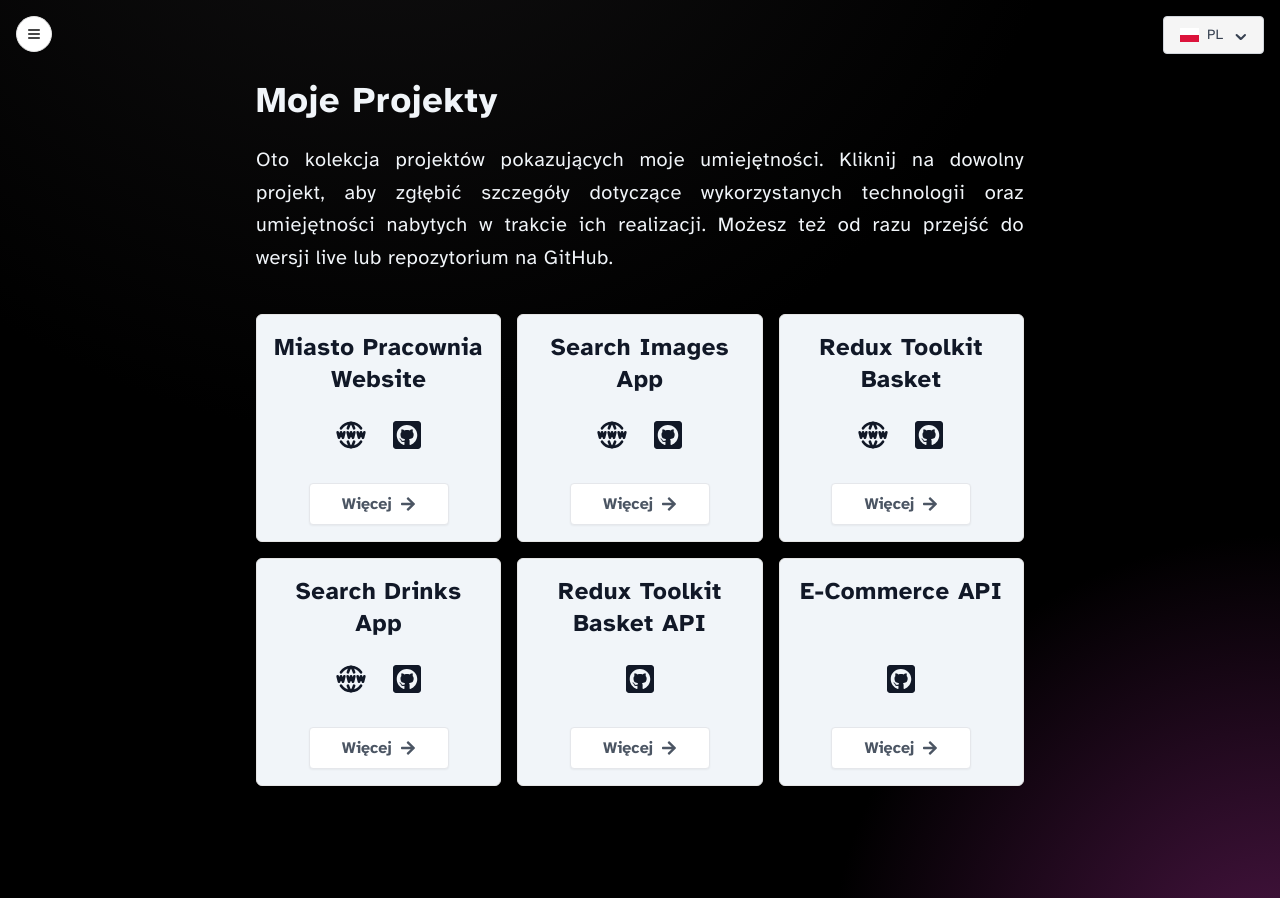
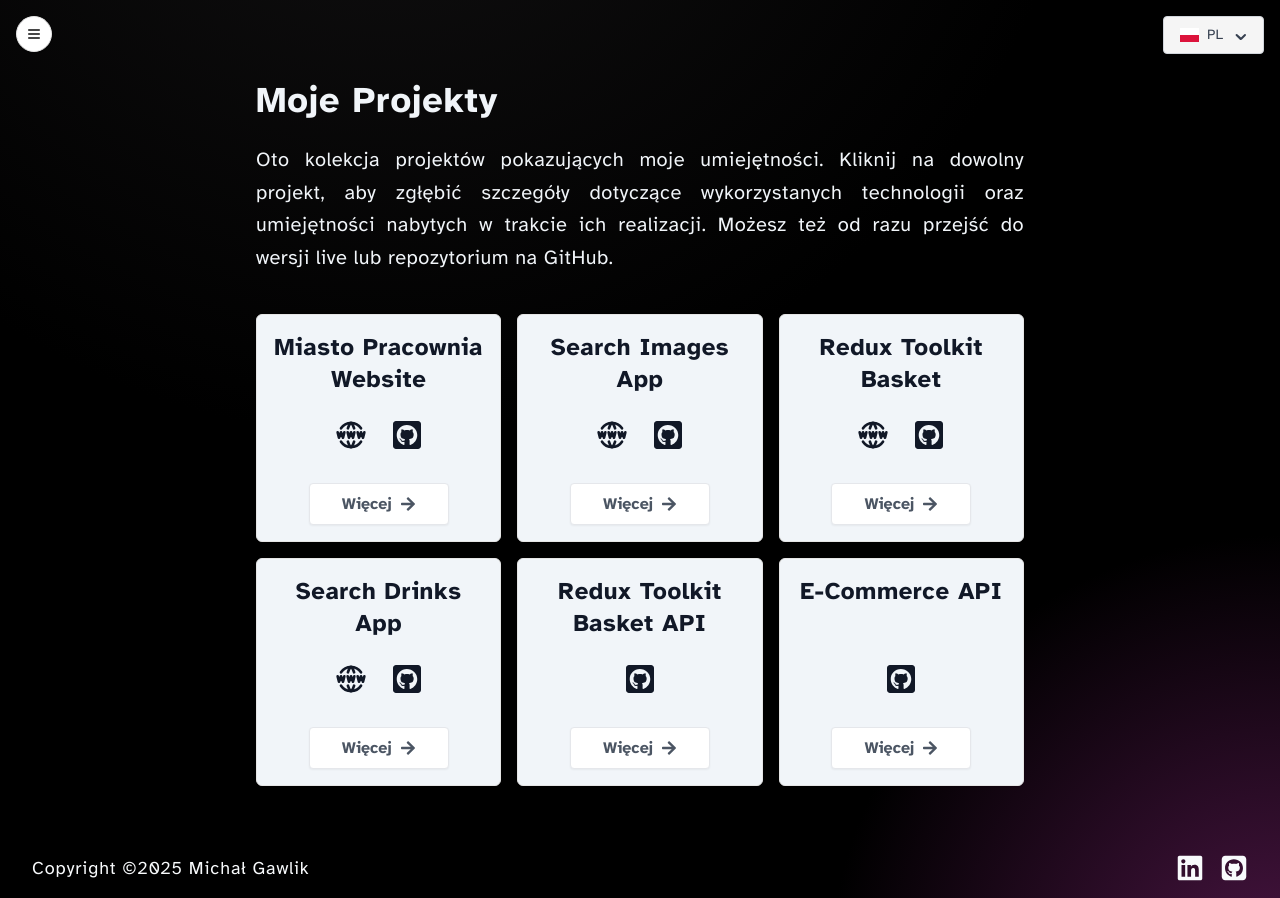
Before and after one commit to misiek869/my_portfolio_v3, a React (Vite) app: page /projects in a window 1280 px wide. Built offline with nearby package versions, Linux system fonts and the light colour scheme.

Commit message:
add footer

```diff
--- a/src/components/Projects.tsx
+++ b/src/components/Projects.tsx
@@ -4,11 +4,13 @@ import ProjectCard from './ProjectCard'
 import { v4 as uuidv4 } from 'uuid'
 import { motion } from 'framer-motion'
 import Navigation from './Navigation'
+import Footer from './Footer'
 
 const Projects = () => {
 	const { t } = useTranslation()
 
 	return (
+		<>
 			<section
 				style={{
 					background: `
@@ -36,7 +38,8 @@ const Projects = () => {
 						Oto kolekcja projektów pokazujących moje umiejętności. Kliknij na
 						dowolny projekt, aby zgłębić szczegóły dotyczące wykorzystanych
 						technologii oraz umiejętności nabytych w trakcie ich realizacji.
-					Możesz też od razu przejść do wersji live lub repozytorium na GitHub.
+						Możesz też od razu przejść do wersji live lub repozytorium na
+						GitHub.
 					</p>
 					<div className='mt-10 grid sm:grid-cols-2 lg:grid-cols-3 gap-4 3xl:gap-8'>
 						{projects.map(project => {
@@ -56,6 +59,8 @@ const Projects = () => {
 					</div>
 				</motion.div>
 			</section>
+			<Footer />
+		</>
 	)
 }
 
```
Lines whose indentation alone changed are shown as unchanged.
